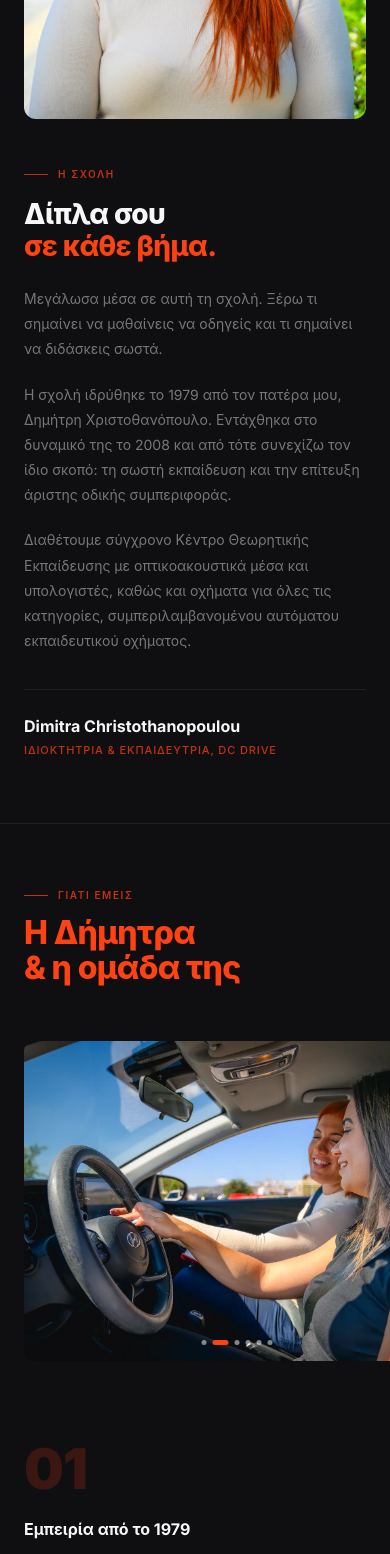
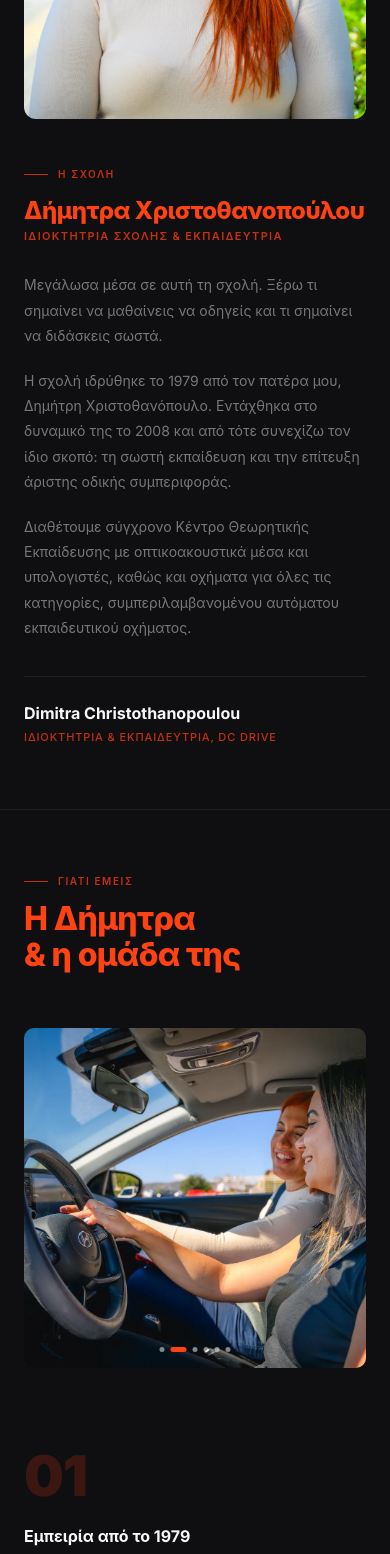
Before and after one commit to bmanologlou/dc26-next, a Next.js app: page / in a window 390 px wide. Shown: the part 4264-5818 px from the top of the page. Built offline with nearby package versions, Linux system fonts and the light colour scheme.

Commit message:
Fix: Dimitra title, PhotoSlider TS error, slider height+mobile+positions

```diff
--- a/app/components/Dimitra.tsx
+++ b/app/components/Dimitra.tsx
@@ -51,13 +51,19 @@ export default function Dimitra() {
           </div>
 
           <h2 style={{
-            fontSize: 'clamp(28px, 3.5vw, 44px)', fontWeight: 800,
-            letterSpacing: '-0.02em', color: 'var(--color-light)',
-            lineHeight: 1.15, marginBottom: '24px',
+            fontSize: 'clamp(24px, 3vw, 38px)', fontWeight: 800,
+            letterSpacing: '-0.02em', color: 'var(--color-red)',
+            lineHeight: 1.1, marginBottom: '4px',
           }}>
-            Δίπλα σου<br />
-            <span style={{ color: 'var(--color-red)' }}>σε κάθε βήμα.</span>
+            Δήμητρα Χριστοθανοπούλου
           </h2>
+          <p style={{
+            fontSize: '11px', fontWeight: 600, letterSpacing: '0.12em',
+            textTransform: 'uppercase', color: 'var(--color-red-dark)',
+            marginBottom: '28px',
+          }}>
+            Ιδιοκτήτρια Σχολής &amp; Εκπαιδεύτρια
+          </p>
 
           <p style={{
             fontSize: 'clamp(14px, 1.6vw, 16px)', color: 'var(--color-muted)',
--- a/app/components/PhotoSlider.tsx
+++ b/app/components/PhotoSlider.tsx
@@ -5,8 +5,8 @@ import { motion, AnimatePresence } from 'framer-motion'
 const photos = [
   { src: '/assets/Slider_01.webp', pos: 'center' },
   { src: '/assets/Slider_02.webp', pos: 'center' },
-  { src: '/assets/Slider_03.webp', pos: 'center 30%' },
-  { src: '/assets/Slider_04.webp', pos: 'center 30%' },
+  { src: '/assets/Slider_03.webp', pos: 'center 20%' },
+  { src: '/assets/Slider_04.webp', pos: 'center 20%' },
   { src: '/assets/Slider_05.webp', pos: 'center' },
   { src: '/assets/Slider_06.webp', pos: 'top' },
 ]
@@ -28,15 +28,17 @@ export default function PhotoSlider() {
     <div className="photo-slider-wrap" style={{
       borderRadius: '10px',
       marginBottom: '56px', position: 'relative',
-      aspectRatio: '21/9', minHeight: '280px',
+      aspectRatio: '16/7', minHeight: '300px',
       background: 'var(--color-dark-elevated)',
       overflow: 'hidden',
+      width: '100%',
+      boxSizing: 'border-box',
     }}>
       <AnimatePresence initial={false}>
         <motion.div
           key={current}
           initial={{ x: dir > 0 ? '100%' : '-100%' }}
-          animate={{ x: 0 }}
+          animate={{ x: '0%' }}
           exit={{ x: dir > 0 ? '-100%' : '100%' }}
           transition={{ duration: 0.6, ease: [0.16, 1, 0.3, 1] }}
           drag="x"
@@ -92,7 +94,7 @@ export default function PhotoSlider() {
         display: 'flex', alignItems: 'center', justifyContent: 'center',
       }}>→</button>
 
-      <style>{`@media (max-width: 768px) { .slider-arrow { display: none !important; } .photo-slider-wrap { aspect-ratio: 4/3 !important; min-height: 320px !important; } }`}</style>
+      <style>{`@media (max-width: 768px) { .slider-arrow { display: none !important; } .photo-slider-wrap { aspect-ratio: 4/3 !important; min-height: 340px !important; max-width: 100% !important; } }`}</style>
     </div>
   )
 }
```
